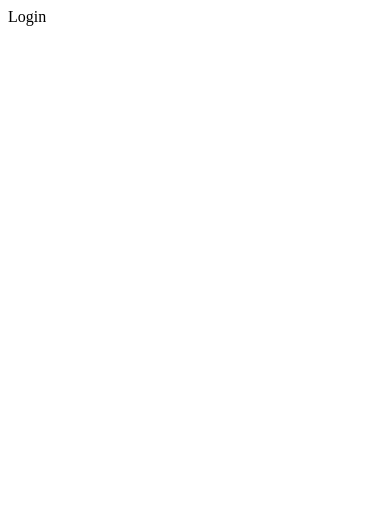
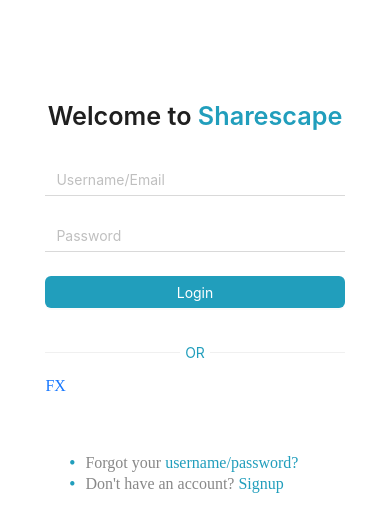
Before and after one commit to TheCoderSingh/sharescape, a Next.js app: page /login in a window 390 px wide. Shown: the top 532 px of the page. Built offline with nearby package versions, Linux system fonts and the light colour scheme.

Commit message:
Modify styles, Implement login page

```diff
--- a/app/globals.css
+++ b/app/globals.css
@@ -1,32 +1,39 @@
-.signup {
+.signup,
+.login {
   max-width: 30%;
   height: calc(100vh - 20px);
   margin-left: auto;
   margin-right: auto;
 }
 
-.signup h1 {
+.signup h1,
+.login h1 {
   text-align: center;
 }
 
-.signup h1 span {
+.signup h1 span,
+.login h1 span {
   color: #219ebc;
 }
 
-.signup-form {
+.signup-form,
+.login-form {
   margin-top: 20px;
 }
 
-.signup input {
+.signup input,
+.login input {
   border-width: 0 0 1px 0;
   border-radius: 0%;
 }
 
-.signup input:focus {
+.signup input:focus,
+.login input:focus {
   box-shadow: none;
 }
 
-.signup button {
+.signup button,
+.login button {
   width: 100%;
   background: #219ebc;
   color: #fff;
@@ -34,11 +41,13 @@
   transition: background 0.2s cubic-bezier(0.645, 0.045, 0.355, 1);
 }
 
-.signup button:hover {
+.signup button:hover,
+.login button:hover {
   background: #023047;
 }
 
-.signup button:hover span {
+.signup button:hover span,
+.login button:hover span {
   color: #fff;
 }
 
@@ -46,27 +55,31 @@
   color: #ccc;
 }
 
-.forgot {
+.signup .bottom-links {
+  text-align: center;
+}
+
+.bottom-links {
   margin-top: 20px;
 }
 
-.forgot a {
+.bottom-links a {
   color: #888;
 }
 
-.forgot a span {
+.bottom-links a span {
   color: #219ebc;
 }
 
-.forgot ul {
+.bottom-links ul {
   list-style: none;
 }
 
-.forgot ul li {
+.bottom-links ul li {
   line-height: 1.3em;
 }
 
-.forgot ul li::before {
+.bottom-links ul li::before {
   content: "\2022";
   color: #219ebc;
   font-weight: bold;
@@ -75,7 +88,7 @@
   margin-left: -1em; /* Also needed for space */
 }
 
-.signup-socials {
+.socials {
   text-align: center;
   margin-top: 20px;
 }
@@ -93,38 +106,45 @@
 }
 
 @media screen and (max-width: 1400px) {
-  .signup {
+  .signup,
+  .login {
     max-width: 40%;
   }
 }
 
 @media screen and (max-width: 992px) {
-  .signup {
+  .signup,
+  .login {
     max-width: 60%;
   }
 
-  .signup h1 {
+  .signup h1,
+  .login h1 {
     font-size: 1.8em;
   }
 }
 
 @media screen and (max-width: 768px) {
-  .signup {
+  .signup,
+  .login {
     max-width: 80%;
   }
 
-  .signup h1 {
+  .signup h1,
+  .login h1 {
     font-size: 2.5em;
   }
 }
 
 @media screen and (max-width: 576px) {
-  .signup {
+  .signup,
+  .login {
     justify-content: start;
     margin-top: 80px;
   }
 
-  .signup h1 {
+  .signup h1,
+  .login h1 {
     font-size: 1.8em;
   }
 }
--- a/app/login/page.js
+++ b/app/login/page.js
@@ -1,5 +1,73 @@
+"use client";
+import { Button, Col, Divider, Flex, Form, Input, Row, Typography } from "antd";
+import Link from "next/link";
+
+import "../globals.css";
+import { GoogleLogin } from "@react-oauth/google";
+
+const { Text, Title } = Typography;
+
+/**
+ * Login Page
+ * @returns {JSX.Element} The Login component JSX
+ */
 const Login = () => {
-  return <div>Login</div>;
+  const responseMessage = (response) => {
+    console.log(response);
+  };
+  const errorMessage = (error) => {
+    console.log(error);
+  };
+
+  return (
+    <Flex className="login" vertical justify="center">
+      <Typography>
+        <Title>
+          Welcome to <span>Sharescape</span>
+        </Title>
+      </Typography>
+
+      <Form name="login" className="login-form">
+        <Form.Item name="username">
+          <Input placeholder="Username/Email" />
+        </Form.Item>
+        <Form.Item name="password">
+          <Input type="password" placeholder="Password" />
+        </Form.Item>
+        <Button>Login</Button>
+      </Form>
+
+      <div className="socials">
+        <Flex justify="space-between">
+          <Divider className="divider" />
+          <Typography className="divider-text">
+            <Text>OR</Text>
+          </Typography>
+          <Divider className="divider" />
+        </Flex>
+        <Flex>
+          <GoogleLogin onSuccess={responseMessage} onError={errorMessage} />
+          <Link href="">F</Link>
+          <Link href="">X</Link>
+        </Flex>
+      </div>
+
+      <Flex vertical className="bottom-links">
+        <ul>
+          <li>
+            <Link href="/forgot">
+              Forgot your <span>username/password?</span>
+            </Link>
+          </li>
+          <li>
+            <Link href="/signup">
+              Don&apos;t have an account? <span>Signup</span>
+            </Link>
+          </li>
+        </ul>
+      </Flex>
+    </Flex>
+  );
 };
 
 export default Login;
```
Also changed, not shown: app/signup/page.js (+6 -15 lines).
